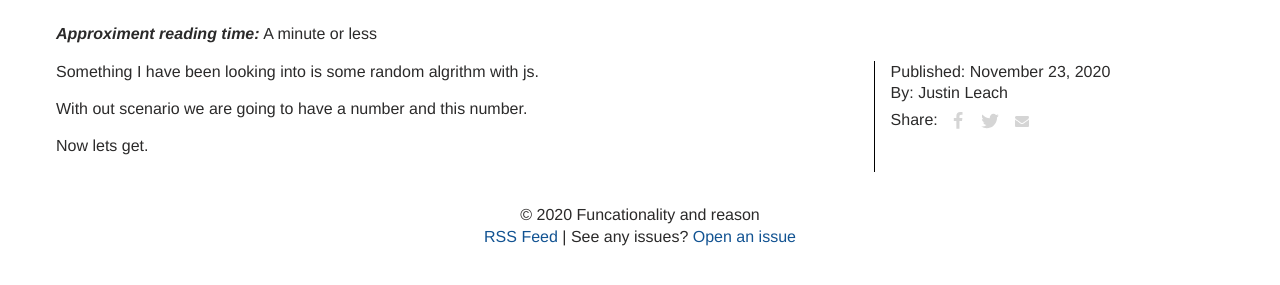
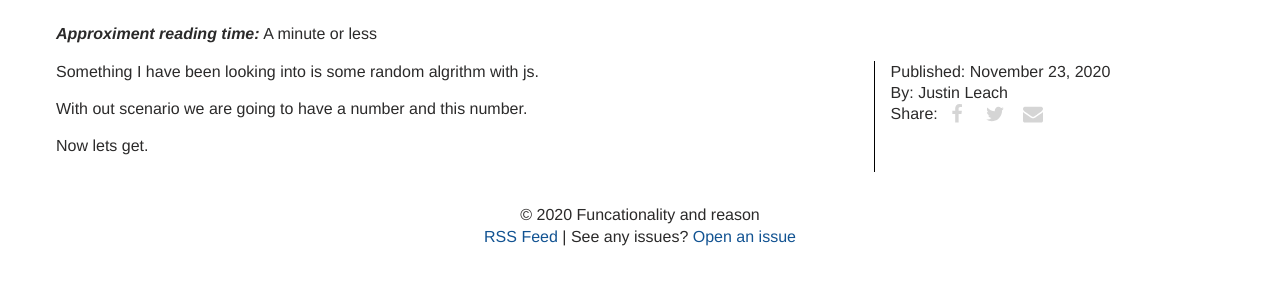
Before and after one commit to leachjustin18/functionalityandreason, a Jekyll site: the page built from _posts/2020-11-23-finding-random.md, in a window 1280 px wide. Shown: the part 362-647 px from the top of the page. Built offline with Jekyll 4.4.1, drawn with Linux system fonts in a browser that asks for light colours; some web fonts are replaced.

Commit message:
Update share css

```diff
--- a/_layouts/post.html
+++ b/_layouts/post.html
@@ -363,96 +363,6 @@ layout: default
   .highlight .il {
     color: #de935f;
   }
-
-  #share-buttons {
-    display: inline-block;
-    vertical-align: middle;
-  }
-
-  #share-buttons:after {
-    content: "";
-    display: block;
-    clear: both;
-  }
-
-  #share-buttons>div {
-    position: relative;
-    text-align: left;
-    height: 36px;
-    width: 32px;
-    float: left;
-    text-align: center;
-  }
-
-  #share-buttons>div>svg {
-    height: 16px;
-    fill: #d5d5d5;
-    margin-top: 10px;
-  }
-
-  #share-buttons>div:hover {
-    cursor: pointer;
-  }
-
-  #share-buttons>div.facebook:hover>svg {
-    fill: #3B5998;
-  }
-
-  #share-buttons>div.twitter:hover>svg {
-    fill: #55ACEE;
-  }
-
-  #share-buttons>div.linkedin:hover>svg {
-    fill: #0077b5;
-  }
-
-  #share-buttons>div.pinterest:hover>svg {
-    fill: #CB2027;
-  }
-
-  #share-buttons>div.gplus:hover>svg {
-    fill: #dd4b39;
-  }
-
-  #share-buttons>div.mail:hover>svg {
-    fill: #7D7D7D;
-  }
-
-  #share-buttons>div.instagram:hover>svg {
-    fill: #C73B92;
-  }
-
-  #share-buttons>div.facebook>svg {
-    height: 18px;
-    margin-top: 9px;
-  }
-
-  #share-buttons>div.twitter>svg {
-    height: 20px;
-    margin-top: 8px;
-  }
-
-  #share-buttons>div.linkedin>svg {
-    height: 19px;
-    margin-top: 7px;
-  }
-
-  #share-buttons>div.pinterest>svg {
-    height: 20px;
-    margin-top: 9px;
-  }
-
-  #share-buttons>div.gplus>svg {
-    height: 17px;
-    margin-top: 9px;
-    position: relative;
-    left: 1px;
-  }
-
-  #share-buttons>div.mail>svg {
-    height: 14px;
-    margin-top: 11px;
-  }
 </style>
 
 <main class="post">
@@ -485,31 +395,36 @@ layout: default
       </div>
       <div><span class="post__metaTitle">By:</span> {{page.author}}</div>
 
-      <div><span class="post__metaTitle">Share:</span>
+      <div class="post__metaShare">
+        <span class="post__metaTitle">Share:</span>
 
-
-
-        <div id="share-buttons">
+        <div class="post__metaShareButtonsContainer">
           <div class="facebook" title="Share this on Facebook"
             onclick="window.open('http://www.facebook.com/share.php?u={{ site.url }}{{ page.url }}');">
             <svg viewBox="0 0 1792 1792" xmlns="http://www.w3.org/2000/svg">
               <path
                 d="M1343 12v264h-157q-86 0-116 36t-30 108v189h293l-39 296h-254v759h-306v-759h-255v-296h255v-218q0-186 104-288.5t277-102.5q147 0 228 12z" />
-            </svg></div>
+            </svg>
+          </div>
+
           <div class="twitter" title="Share this on Twitter"
             onclick="window.open('https://twitter.com/intent/tweet?text={{ page.title }}%20{{ site.url }}{{ page.url }}');">
             <svg viewBox="0 0 1792 1792" xmlns="http://www.w3.org/2000/svg">
               <path
                 d="M1684 408q-67 98-162 167 1 14 1 42 0 130-38 259.5t-115.5 248.5-184.5 210.5-258 146-323 54.5q-271 0-496-145 35 4 78 4 225 0 401-138-105-2-188-64.5t-114-159.5q33 5 61 5 43 0 85-11-112-23-185.5-111.5t-73.5-205.5v-4q68 38 146 41-66-44-105-115t-39-154q0-88 44-163 121 149 294.5 238.5t371.5 99.5q-8-38-8-74 0-134 94.5-228.5t228.5-94.5q140 0 236 102 109-21 205-78-37 115-142 178 93-10 186-50z" />
-            </svg></div>
+            </svg>
+          </div>
+
           <!-- TODO: Enable once site is established -->
           <!-- <div class="linkedin" title="Share this on Linkedin" onclick="window.open('https://www.linkedin.com/shareArticle?mini=true&url={{ site.url }}{{ page.url }}&title={{ page.title }}');"><svg viewBox="0 0 1792 1792" xmlns="http://www.w3.org/2000/svg"><path d="M477 625v991h-330v-991h330zm21-306q1 73-50.5 122t-135.5 49h-2q-82 0-132-49t-50-122q0-74 51.5-122.5t134.5-48.5 133 48.5 51 122.5zm1166 729v568h-329v-530q0-105-40.5-164.5t-126.5-59.5q-63 0-105.5 34.5t-63.5 85.5q-11 30-11 81v553h-329q2-399 2-647t-1-296l-1-48h329v144h-2q20-32 41-56t56.5-52 87-43.5 114.5-15.5q171 0 275 113.5t104 332.5z"/></svg></div> -->
+
           <div class="mail" title="Share this through Email"
             onclick="window.open('mailto:?&subject={{ page.title }}&body={{ site.url }}{{ page.url }}');">
             <svg viewBox="0 0 1792 1792" xmlns="http://www.w3.org/2000/svg">
               <path
                 d="M1792 710v794q0 66-47 113t-113 47h-1472q-66 0-113-47t-47-113v-794q44 49 101 87 362 246 497 345 57 42 92.5 65.5t94.5 48 110 24.5h2q51 0 110-24.5t94.5-48 92.5-65.5q170-123 498-345 57-39 100-87zm0-294q0 79-49 151t-122 123q-376 261-468 325-10 7-42.5 30.5t-54 38-52 32.5-57.5 27-50 9h-2q-23 0-50-9t-57.5-27-52-32.5-54-38-42.5-30.5q-91-64-262-182.5t-205-142.5q-62-42-117-115.5t-55-136.5q0-78 41.5-130t118.5-52h1472q65 0 112.5 47t47.5 113z" />
-            </svg></div>
+            </svg>
+          </div>
         </div>
       </div>
     </aside>
--- a/_sass/post.scss
+++ b/_sass/post.scss
@@ -35,5 +35,58 @@
             position: static;
             }
         }
+
+        &Share {
+            display: flex;
+        }
+
+        &ShareButtonsContainer {
+            display: flex;
+            align-items: center;
+
+            >div {
+                cursor: pointer;
+                height: pxToRem(20);
+                width: pxToRem(38);
+                text-align: center;
+            }
+
+            svg {
+                height: pxToRem(20);
+                fill: #d5d5d5;
+            }
+
+            .facebook {
+                &:hover {
+                    svg {
+                        fill: #3B5998;
+                    }
+                }
+            }
+
+            .twitter {
+                &:hover {
+                    svg {
+                        fill: #55ACEE;
+                    }
+                }
+            }
+
+            .linkedin {
+                &:hover {
+                    svg {
+                        fill: #0077b5;
+                    }
+                }
+            }
+
+            .mail {
+                &:hover {
+                    svg {
+                        fill: #7D7D7D;
+                    }
+                }
+            }
+        }
     }
 }
```
